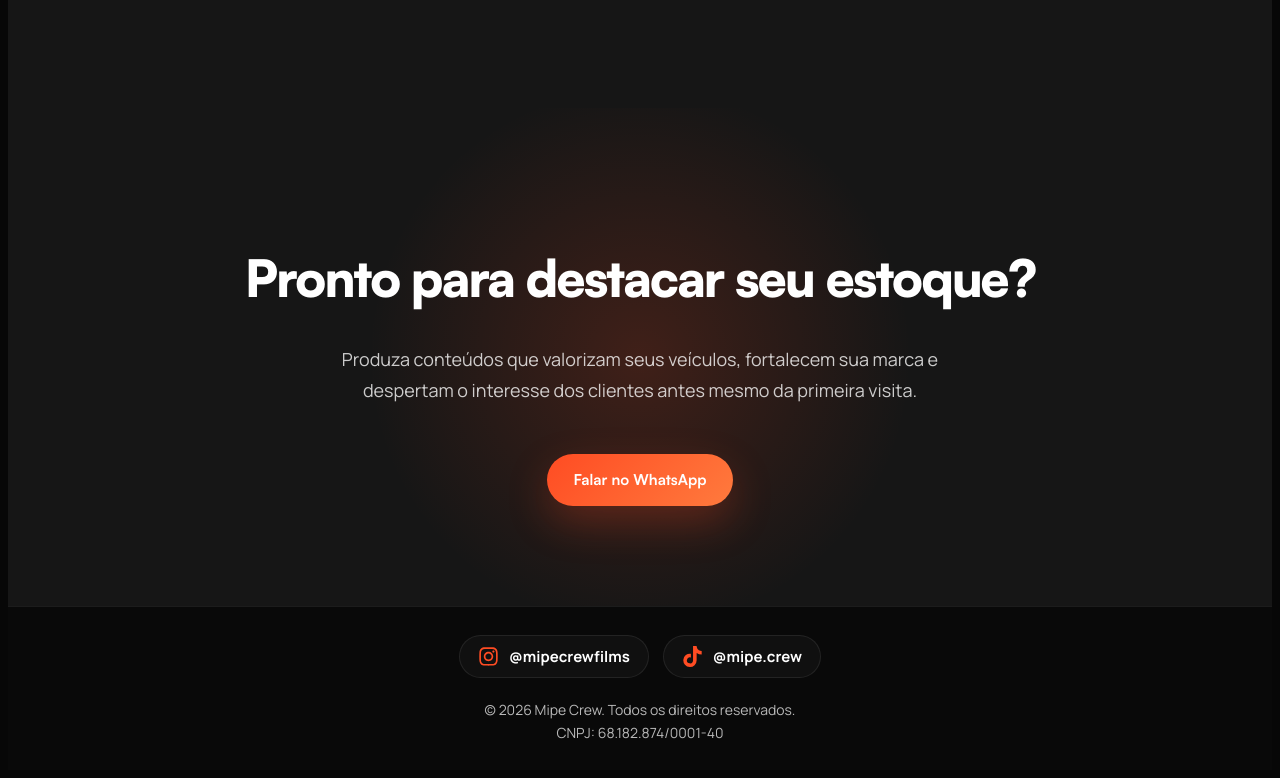
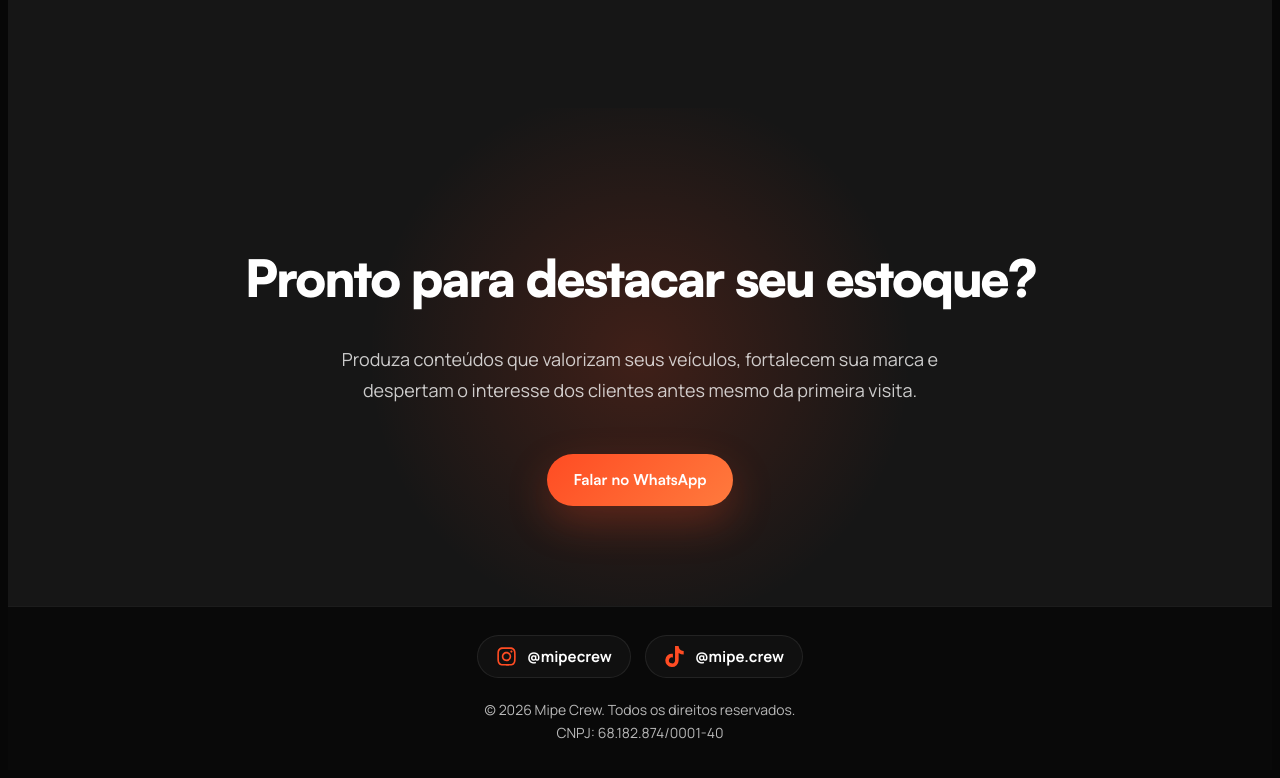
Before and after one commit to nicolas-ninov/Mipe-Crew, a React (Vite) app: page / in a window 1280 px wide. Shown: the part 4218-4996 px from the top of the page. Built offline with nearby package versions, Linux system fonts and the light colour scheme; the HTML template or start-up script is replaced by a standard one.

Commit message:
atualização instagram

```diff
--- a/src/components/Footer.jsx
+++ b/src/components/Footer.jsx
@@ -8,14 +8,14 @@ function Footer() {
         <div className="footer-social">
 
           <a
-            href="https://www.instagram.com/mipecrewfilms/"
+            href="https://www.instagram.com/mipecrew/"
             target="_blank"
             rel="noopener noreferrer"
             className="social-link"
             aria-label="Instagram da Mipe Crew"
           >
             <FaInstagram className="social-icon" />
-            <span>@mipecrewfilms</span>
+            <span>@mipecrew</span>
           </a>
 
           <a
```
